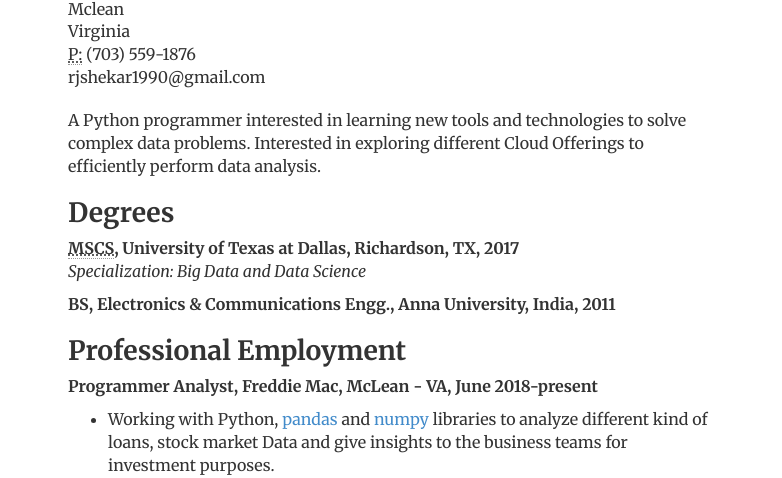
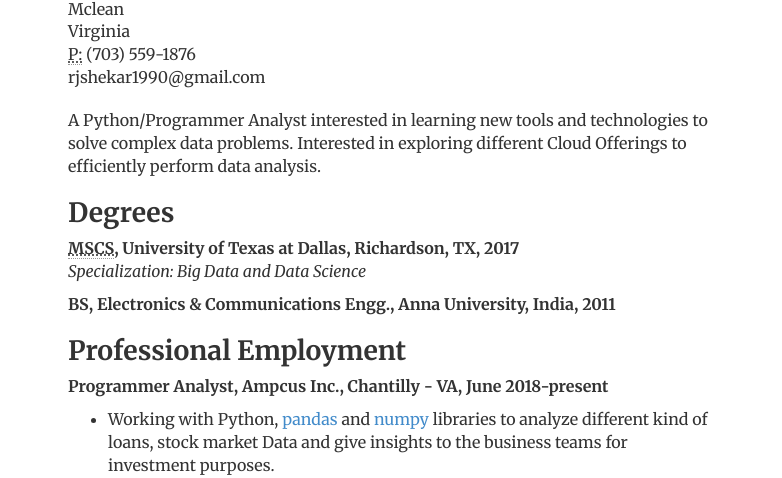
Before and after one commit to rjshekar90/github_website, a Jekyll site: the page built from cv/index.html, in a window 1280 px wide. Shown: the part 181-659 px from the top of the page, without its empty margins (248-1030 px from the left). Built offline with Jekyll 4.4.1, drawn with Linux system fonts in a browser that asks for light colours.

Commit message:
updated index

```diff
--- a/cv/index.html
+++ b/cv/index.html
@@ -22,7 +22,7 @@ description: CV for Raja Shekar
 				</address>
 				</div>
 
-                <p>A Python programmer interested in learning new tools and technologies to solve complex data problems. Interested in exploring different Cloud Offerings to efficiently perform data analysis.</p>
+                <p>A Python/Programmer Analyst interested in learning new tools and technologies to solve complex data problems. Interested in exploring different Cloud Offerings to efficiently perform data analysis.</p>
 
                 <h2>Degrees</h2>
 				<p><strong><abbr title="Masters of Computer Science">MSCS</abbr>, University of Texas at Dallas, Richardson, TX, 2017</strong><br>
@@ -31,7 +31,7 @@ description: CV for Raja Shekar
 				<p><strong>BS, Electronics &amp; Communications Engg., Anna University, India, 2011</strong></p>
 
 				<h2>Professional Employment</h2>
-				<p><strong>Programmer Analyst, Freddie Mac, McLean - VA, June 2018-present</strong></p>
+				<p><strong>Programmer Analyst, Ampcus Inc., Chantilly - VA, June 2018-present</strong></p>
 				<ul>
 				<li>Working with Python, <a href="https://pandas.pydata.org/" title="pandas">pandas</a> and <a href="http://www.numpy.org/" title="numpy">numpy</a> libraries to analyze different kind of loans, stock market Data and give insights to the business teams for investment purposes.</li>
 				<li>Wrote Python script to schedule automatic jobs at regular interval once the new dataset is loaded in. Used python<a href="https://pypi.org/project/schedule/" title="schedule lib"> schedule 0.5.0 library. </a></li>
```
